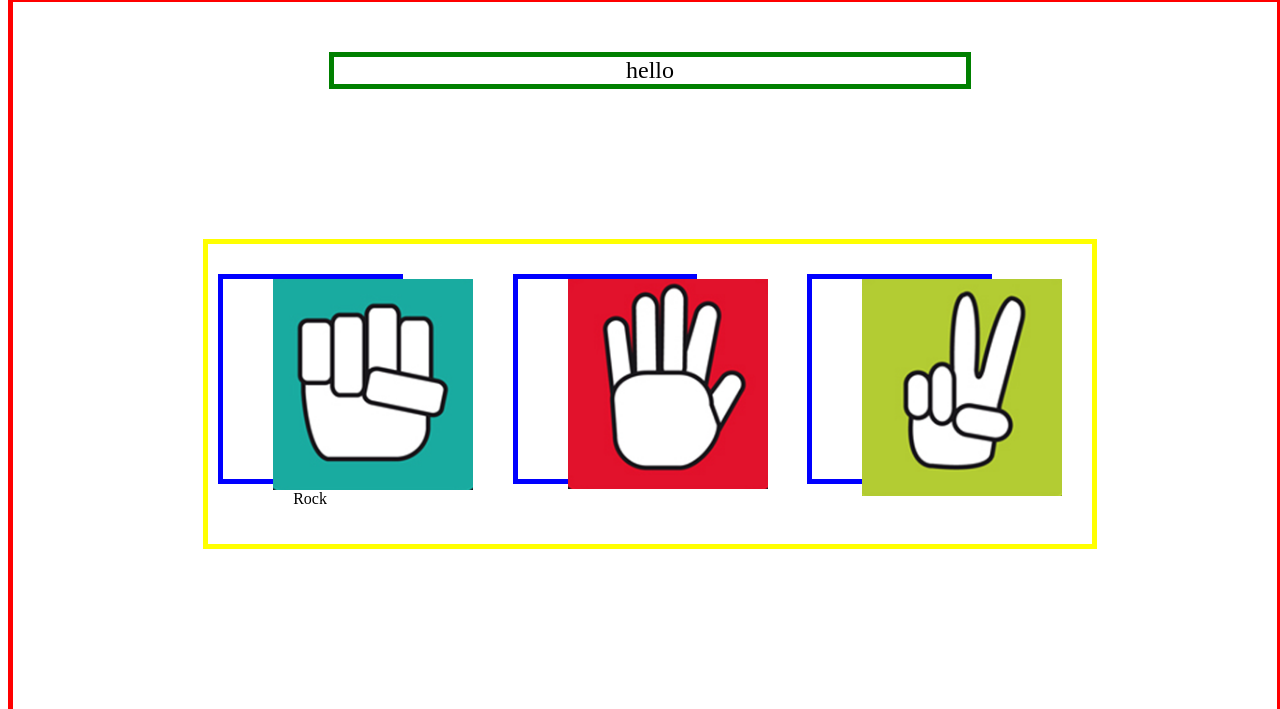
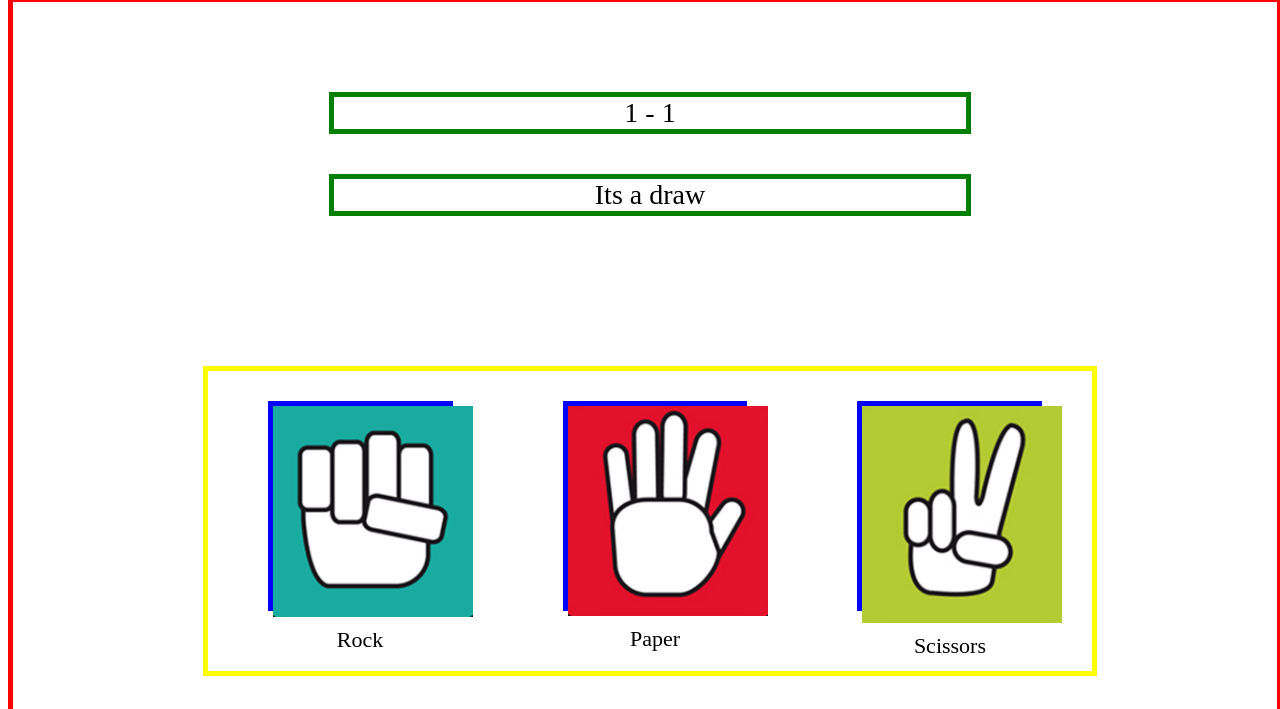
Before and after one commit to jasond299/rock_paper_scissors, a plain HTML site: page index.html in a window 1280 px wide. Shown: the part 91-800 px from the top of the page. Drawn offline with Linux system fonts and the light colour scheme.

Commit message:
progress

```diff
--- a/app.js
+++ b/app.js
@@ -11,7 +11,7 @@ function computerPlay(){
 
 function playRound(playerSelection,computerSelection){
     if (playerSelection.toUpperCase() === computerSelection.toUpperCase())
-        return "Draw";
+        return "Its a Draw";
 
     if (playerSelection.toUpperCase() === "ROCK" && computerSelection.toUpperCase() === "SCISSORS")
         return "You Win! Rock beats Scissors";
@@ -35,13 +35,33 @@ function game(){
     }
 }
 
+const choice = Array.from(document.querySelectorAll('.img'));
 
 
+choice.forEach(button => {
+    button.addEventListener('click', () => {
+        console.log(button);
+    })
 
-const test = document.querySelector('.sub');
-test.textContent = "hello";
+});
+
+console.log(choice);
+
+const test = document.querySelector('.score');
+
 //console.log(playRound("rock",computerPlay()));
-
+const me = document.querySelector('.message');
+me.textContent = "Its a draw";
 //console.log(computerPlay());
 
+let score;
+
+let playerScore = 1;
+let computerScore = 1;
+
+score = playerScore + ' - ' + computerScore;
+
+test.textContent = score;
+
+
 //game();
--- a/index.html
+++ b/index.html
@@ -14,7 +14,10 @@
         <div class="h1">Rock Paper Scissors</div>
 
         <div class="cont">
-            <div class="sub"></div>
+            <div class="score">
+                0 - 0
+            </div>
+            <div class="message"></div>
             <div class="choice-cont">
                 <div class="choice">
                     <div class="choice-img">
@@ -26,17 +29,19 @@
                     <div class="choice-img">
                         <img src="img/paper.png" class="img">
                     </div>
+                    <div class="choice-text">Paper</div>
                 </div>
                 <div class="choice">
                     <div class="choice-img">
                         <img src="img/scissors.png" class="img">
                     </div>
+                    <div class="choice-text">Scissors</div>
                 </div>
-                <div></div>
+
             </div>
 
         </div>
-        <div class="demo"></div>
+        ]
 
 
 
--- a/style.css
+++ b/style.css
@@ -10,14 +10,16 @@
     border: 5px solid red;
 }
 
-.sub {
+.score, .message {
     position: relative;
     width: 50%;
     left: 25%;
     top: 50px;
     text-align: center;
     border: 5px solid green;
-    font-size: 24px;
+    font-size: 28px;
+    margin-top: 40px;
+
 }
 
 .choice-cont {
@@ -41,6 +43,7 @@
     text-align: center;
     float: left;
     margin-right: 100px;
+    left: 50px;
 }
 
 .choice-img{
@@ -48,17 +51,26 @@
     width: 150px;
 }
 
+.choice-text{
+    position: relative;
+    font-size: 22px;
+    top: 10px;
+}
+
+
+
 
 .img{
     position: relative;
     cursor: pointer;
     width: 200px;
     float: left;
-    left: 50px;
+
 }
 
 .img:hover{
     top: 3px;
+
 }
 
 .btn {
```
